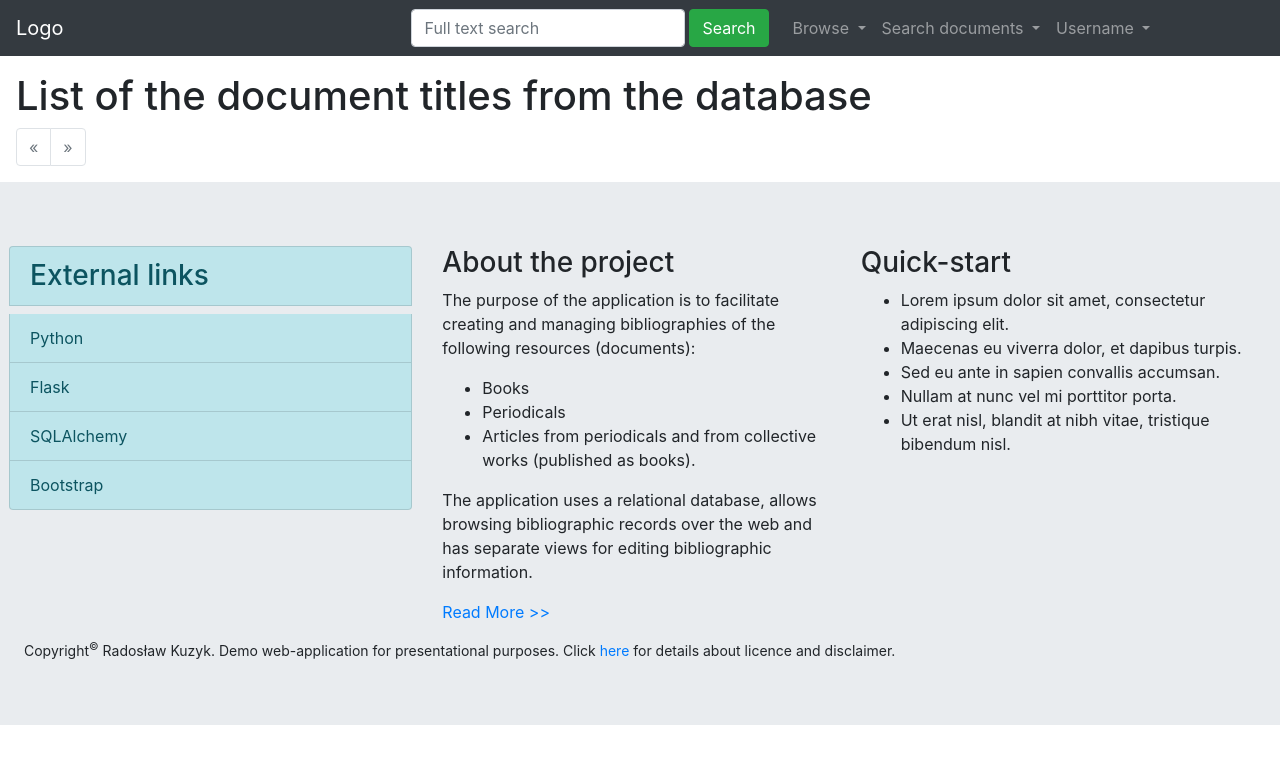
After one commit to radoslavian/Flask-Web-Bibliography-App, a Flask app: page /browse/documents/ in a window 1280 px wide. The commit adds this page. Shown: the top 764 px of the page. Run offline with Flask 2, Linux system fonts and the light colour scheme; data that the repository does not hold is empty; some libraries are stand-ins or nearby versions.

Commit message:
Working on back-references to document list from detailed view pages for particular (collective body, person etc.) entries.

```diff
--- /dev/null
+++ b/app/helpers.py
@@ -0,0 +1,24 @@
+'''Helper functions for the app.
+'''
+
+from app.models import ResponsibilityName
+from flask import request, current_app
+
+def get_responsibility_identifiers(responsibility_id=None):
+    '''Returns tuple with responsibility id and name or redirects to 404 page
+    if no responsibility found with a given responsibility_id.
+    '''
+    if responsibility_id is None: return None, None
+    responsibility = ResponsibilityName.query.filter_by(
+            id=responsibility_id).first_or_404()
+
+    return responsibility_id, responsibility.responsibility_name
+
+
+def paginate(query):
+    '''Returns default query pagination for view functions.
+    '''
+    return query.paginate(
+        request.args.get('page', 1, type=int),
+        per_page=current_app.config['LIST_ENTRIES_PER_PAGE'],
+        error_out=False)
--- a/app/main/views.py
+++ b/app/main/views.py
@@ -4,64 +4,49 @@
 __name__ = 'views'
 
 from . import main
-from flask import render_template, request, current_app
+from flask import render_template
 from app import db
 from ..models import *
+from app.helpers import *
 
 @main.route('/browse/people/')
 def browse_people():
     '''Displays list of people - individual record authorities.
+    Route for
     '''
-    page = request.args.get('page', 1, type=int)
-    responsibility_id = request.args.get(
-        'responsibility_id', None, type=int)
-    responsibility_name = None
+    responsibility_id, responsibility_name = get_responsibility_identifiers(
+        request.args.get('responsibility_id', None, type=int))
 
     if responsibility_id is not None:
-        def query():
-            responsibility = ResponsibilityName.query.filter_by(
-                id=responsibility_id).first_or_404()
-            nonlocal responsibility_name
-            responsibility_name = responsibility.responsibility_name
+        query = db.session.query(Person).select_from(
+            ResponsibilityPerson).filter(
+                ResponsibilityPerson \
+                .responsibility_id == responsibility_id).join(
+                    Person,
+                    ResponsibilityPerson.person_id == Person.person_id)
+    else:
+        people = ResponsibilityPerson.query.with_entities(
+            Person.person_id,
+            Person.forenames,
+            Person.last_name,
+            Person.life_years)
+        name_variants = PersonNameVariant.query.with_entities(
+            PersonNameVariant.variant_id,
+            PersonNameVariant.first_name_variant,
+            PersonNameVariant.last_name_variant,
+            db.literal('name_variant'))
 
-            return db.session.query(Person).select_from(
-                ResponsibilityPerson).filter(
-                    ResponsibilityPerson \
-                    .responsibility_id == responsibility_id).join(
-                        Person,
-                        ResponsibilityPerson.person_id == Person.person_id)
-    else:
-        def query():
-            people = ResponsibilityPerson.query.with_entities(
-                Person.person_id,
-                Person.forenames,
-                Person.last_name,
-                Person.life_years)
-            name_variants = PersonNameVariant.query.with_entities(
-                PersonNameVariant.variant_id,
-                PersonNameVariant.first_name_variant,
-                PersonNameVariant.last_name_variant,
-                db.literal('name_variant'))
-
-            return people.union_all(name_variants).order_by(
-                Person.last_name.asc(), Person.forenames.asc())
-
-    pagination = query().paginate(
-        page, per_page=current_app.config['LIST_ENTRIES_PER_PAGE'],
-        error_out=False)
-
-    if responsibility_name:
-        subtitle = f'Responsibility: {responsibility_name.capitalize()}'
-    else:
-        subtitle = 'Alphabetical order, ascending.'
+        query = people.union_all(name_variants).order_by(
+            Person.last_name.asc(), Person.forenames.asc())
 
     return render_template(
         'people_list.html',
-        subtitle=subtitle,
+        subtitle=(f'Responsibility: {responsibility_name.capitalize()}' if
+                  responsibility_name else 'Alphabetical order, ascending.'),
         responsibility_id=responsibility_id,
         literal_column=db.literal_column,
         endpoint='.browse_people',
-        pagination=pagination)
+        pagination=paginate(query))
 
 
 @main.route('/browse/documents/id=<document_id>', methods=['GET', 'POST'])
@@ -83,17 +68,13 @@ def geographic_location_details(location_id):
 
 @main.route('/browse/geographic-locations/')
 def geographic_locations_list():
-    page = request.args.get('page', 1, type=int)
     locations = GeographicLocation.query.order_by(GeographicLocation.name)
-    pagination = locations.paginate(
-        page, per_page=current_app.config['LIST_ENTRIES_PER_PAGE'],
-        error_out=False)
 
     return render_template(
         'geographic_locations_list.html',
         title='List of geographic locations',
         subtitle='Ordered alphabetically, ascending.',
-        pagination=pagination,
+        pagination=paginate(locations),
         endpoint='.geographic_locations_list')
 
 
@@ -115,32 +96,24 @@ def keyword_details(keyword_id):
 
 @main.route('/browse/keywords/')
 def keywords_list():
-    page = request.args.get('page', 1, type=int)
     keywords = Keyword.query.order_by(Keyword.keyword)
-    pagination = keywords.paginate(
-        page, per_page=current_app.config['LIST_ENTRIES_PER_PAGE'],
-        error_out=False)
 
     return render_template('keywords_list.html',
                            title='List of subject headers from the database',
                            subtitle='Ordered alphabetically, ascending.',
-                           pagination=pagination,
+                           pagination=paginate(keywords),
                            endpoint='.keywords_list')
 
 
 @main.route('/browse/languages/')
 def language_list():
-    page = request.args.get('page', 1, type=int)
     languages = Language.query.order_by(Language.language_name)
-    pagination = languages.paginate(
-        page, per_page=current_app.config['LIST_ENTRIES_PER_PAGE'],
-        error_out=False)
 
     return render_template(
         'list_of_items.html',
         title='List of languages in the database',
         subtitle='Alphabetical order, ascending',
-        pagination=pagination,
+        pagination=paginate(languages),
         endpoint='.language_list',
         partial_template_name='_language_list.html')
 
@@ -250,42 +223,29 @@ def collective_body_details(c_body_id):
 @main.route('/browse/collective-bodies/')
 def collective_bodies_list():
     page = request.args.get('page', 1, type=int)
-    responsibility_id = request.args.get(
-        'responsibility_id', None, type=int)
-    responsibility_name = None
+    responsibility_id, responsibility_name = get_responsibility_identifiers(
+        request.args.get('responsibility_id', None, type=int))
 
     if responsibility_id is not None:
-        def query():
-            responsibility = ResponsibilityName.query.filter_by(
-                id=responsibility_id).first_or_404()
-            nonlocal responsibility_name
-            responsibility_name = responsibility.responsibility_name
+        query = db.session.query(CollectiveBody).select_from(
+            ResponsibilityCollectivity).filter(
+                ResponsibilityCollectivity \
+                .responsibility_id == responsibility_id).join(
+                    CollectiveBody,
+                    ResponsibilityCollectivity \
+                    .collectivity_id == CollectiveBody.id)
+    else:
+        query = CollectiveBody.query.order_by(
+            CollectiveBody.name)
 
-            return db.session.query(CollectiveBody).select_from(
-                ResponsibilityCollectivity).filter(
-                    ResponsibilityCollectivity \
-                    .responsibility_id == responsibility_id).join(
-                        CollectiveBody,
-                        ResponsibilityCollectivity \
-                        .collectivity_id == CollectiveBody.id)
-
-    else:
-        def query():
-            return CollectiveBody.query.order_by(
-                CollectiveBody.name)
-
-    pagination = query().paginate(
+    pagination = query.paginate(
         page, per_page=current_app.config['LIST_ENTRIES_PER_PAGE'],
         error_out=False)
 
-    if responsibility_name:
-        subtitle = f'Responsibility: {responsibility_name.capitalize()}'
-    else:
-        subtitle = 'Alphabetical order, ascending.'
-
     return render_template(
         'collective_bodies_list.html',
-        subtitle=subtitle,
+        subtitle=(f'Responsibility: {responsibility_name.capitalize()}' if
+                  responsibility_name else 'Alphabetical order, ascending.'),
         responsibility_id=responsibility_id,
         endpoint='.collective_bodies_list',
         pagination=pagination)
@@ -317,11 +277,31 @@ def document_types_list():
                            subtitle='Alphabetical order, ascending',
                            document_types=document_types)
 
-# @main.route('/browse/documents/')
-# def documents_list(query_fn=None):
-#     def default_query_fn():
-#         pass
-#     pass
+
+@main.route('/browse/documents/')
+def documents_list(query_fn=None):
+    entry_type = request.args.get('entry_type', None)
+    id_number = request.args.get('id_number', None)
+    kargs = None
+    subtitle = None
+
+    if entry_type == 'collective_body_subject':
+        collective_body = CollectiveBody.query.filter_by(
+            id=id_number).first_or_404()
+        query = collective_body.documents_topics
+        kargs = {'entry_type': 'collective_body_subject',
+                 'id_number' : id_number}
+        subtitle = f'''Documents where
+        <em>{collective_body.name}</em> is a subject.'''
+    else:
+        query = Document.query.order_by(Document.title_proper)
+
+    return render_template(
+        'list_of_items.html', kargs=kargs, subtitle=subtitle,
+        pagination=paginate(query),
+        title='List of the document titles from the database',
+        partial_template_name='_documents_list.html',
+        endpoint='.documents_list')
 
 
 @main.route('/search')
--- a/app/models.py
+++ b/app/models.py
@@ -351,7 +351,7 @@ class DocumentType(db.Model, Lock):
     # Book, Article, Periodical, Series
 
     type_id = db.Column(db.Integer, primary_key=True)
-    name = db.Column(db.String(45), nullable=False)
+    name = db.Column(db.String(45), nullable=False) # + unique
     description = db.Column(db.String(200))
     modifiable = db.Column(db.Boolean, default=True)
 
--- /dev/null
+++ b/app/templates/_documents_list.html
@@ -0,0 +1,9 @@
+{% for document in pagination.items %}
+  <a class="list-group-item list-group-item-action"
+     href="{{ url_for('.document_view', document_id=document.document_id) }}">
+     {{ document.title_proper }}
+     {% if document.document_type %}
+       ({{ document.document_type.name.capitalize() }})
+     {% endif %}
+  </a>
+{% endfor %}
--- a/app/templates/base.html
+++ b/app/templates/base.html
@@ -88,7 +88,8 @@
 		<a class="dropdown-item"
 		   data-toggle="tooltip"
 		   title="Ordered list of documents with title filter."
-		   data-placement="left" href="#">
+		   data-placement="left"
+		   href="{{ url_for('.documents_list') }}">
 		   Documents
 		</a>
 		<a class="dropdown-item" data-toggle="tooltip"
--- a/app/templates/collective_body_details.html
+++ b/app/templates/collective_body_details.html
@@ -40,8 +40,12 @@
     <tr>
       <td colspan="2">
 	Documents for which this collective body is a topic:
+
 	{{ macros.see_list_badge(
-	collective_body.documents_topics) }}
+	collective_body.documents_topics,
+	endpoint='.documents_list',
+	entry_type='collective_body_subject',
+	id_number=collective_body.id) }}
       </td>
     </tr>
   </table>
--- a/app/templates/list_of_items.html
+++ b/app/templates/list_of_items.html
@@ -4,13 +4,13 @@
 {% extends "base.html" %}
 {% block content %}
   {% if title %} <h1>{{ title }}</h1> {% endif %}
-  {% if subtitle %} <h5>{{ subtitle }}</h5> {% endif %}
+  {% if subtitle %} <h5>{{ subtitle|safe }}</h5> {% endif %}
   {% block list_items %}
     <div class="list-group col-md-7">
       {% include partial_template_name %}
     </div>
   {% endblock %}
   {% if pagination %}
-    {{ macros.pagination_widget(pagination, endpoint=endpoint) }}
+    {{ macros.pagination_widget(pagination, endpoint, kargs) }}
   {% endif %}
 {% endblock %}
--- a/app/templates/macros.html
+++ b/app/templates/macros.html
@@ -1,6 +1,10 @@
-{% macro pagination_widget(pagination, endpoint) %}
+{% macro pagination_widget(pagination, endpoint, kargs={}) %}
   {# Generates bootstrap pager for paginated sites. #}
   {# Reused (with changes) from: M. Grinberg, Flask..., p. 159-160 #}
+  {% if kargs %}
+      {# Dummy asssignment in order to mergs kargs with kwargs: #}
+    {% set dummy = kwargs.update(kargs) %}
+  {% endif %}
   <ul class="pagination">
     <li class="page-item {% if not pagination.has_prev %} disabled{% endif %}">
       <a class="page-link"
```
Also changed, not shown: app/decorators.py (line endings or trailing spaces), 1 other file.
